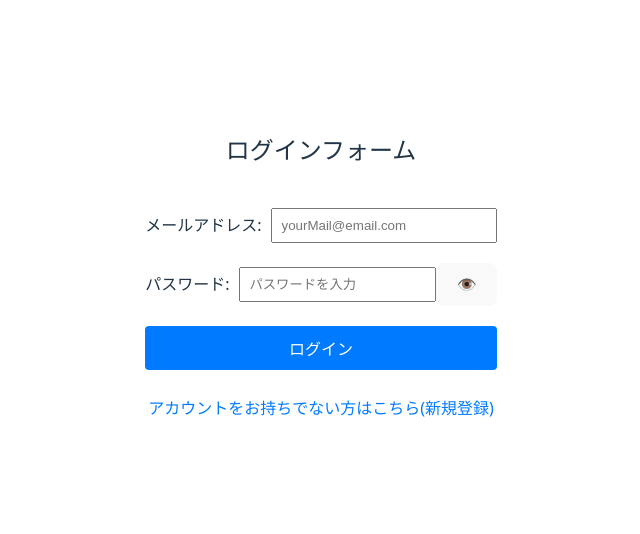
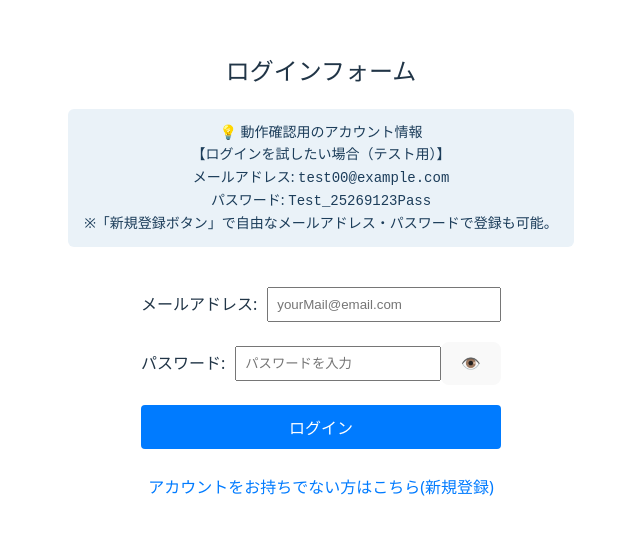
Before and after one commit to terahashi/react-next-study, a React (Vite) app: page /study/LoginFormApp in a window 1280 px wide. Shown: the part 116-650 px from the top of the page, without its empty margins (319-959 px from the left). Built offline with nearby package versions, Linux system fonts and the light colour scheme; no server answers.

Commit message:
ログイン限定ページ(マイページなど)を作成 完了

```diff
--- a/src/components/study/LoginSuccess.jsx
+++ b/src/components/study/LoginSuccess.jsx
@@ -1,21 +1,30 @@
 //LoginFormApp.jsxから責務分離
-//ログイン「成功時の完了画面」
+//ログイン成功時の「完了画面」です。
 
 import React from 'react';
 
-export const LoginSuccess = ({ email, onReset }) => {
+export const LoginSuccess = ({ email, user, onReset }) => {
   return (
-    <div>
-      <h2 style={{ color: 'green' }}>ログイン成功</h2>
-      <p>
-        ようこそ、<strong>{email}</strong> さん
-      </p>
-
+    <div style={{ width: '100%', maxWidth: '400px', margin: '0 auto', padding: '20px' }}>
+      {/* ⬇︎ヘッダー */}
+      <header
+        style={{
+          display: 'flex',
+          justifyContent: 'space-between',
+          alignItems: 'center',
+          marginBottom: '100px',
+          paddingBottom: '10px',
+          gap: '10px',
+        }}
+      >
+        <h2 style={{ margin: 0 }}>マイページ</h2>
         <button
           onClick={onReset}
           style={{
-          marginTop: '15px',
-          padding: '8px 16px',
+            padding: '4px 8px',
+            fontSize: '14px',
+            lineHeight: '1',
+            height: '36px',
             backgroundColor: '#6c757d',
             color: '#fff',
             border: 'none',
@@ -25,6 +34,34 @@ export const LoginSuccess = ({ email, onReset }) => {
         >
           ログアウト
         </button>
+      </header>
+
+      {/* ⬇︎メインコンテンツ（ユーザー情報カード） */}
+      <main>
+        <h3
+          style={{
+            marginBottom: '50px',
+            display: 'flex',
+            alignItems: 'center',
+            gap: '8px', // ここで全体のすき間を調整！
+          }}
+        >
+          <span>おかえりなさい！</span>
+          <span>{user?.email}さん。</span>
+        </h3>
+
+        <div style={{ display: 'flex', justifyContent: 'space-between', alignItems: 'center' }}>
+          <label>✅ログイン中のメールアドレス</label>
+          {/* user?.email で Supabase から届いたメールアドレスを表示 */}
+          <p>{user?.email}</p>
+        </div>
+
+        <div style={{ display: 'flex', justifyContent: 'space-between', alignItems: 'center' }}>
+          <label>✅ユーザー固有ID(UUID)</label>
+          {/* user?.id で Supabase が発行した固有IDを表示 */}
+          <p>{user?.id}</p>
+        </div>
+      </main>
     </div>
   );
 };
--- a/src/pages/study/LoginFormApp.jsx
+++ b/src/pages/study/LoginFormApp.jsx
@@ -230,15 +230,38 @@ export const LoginFormApp = () => {
 
   //ログイン成功時は完了画面を返す(アーリーリターン)
   if (isLoggedIn) {
-    return <LoginSuccess email={formData.email} onReset={handleLogout} />;
+    //LoginSuccess.jsxを呼び出す
+    return <LoginSuccess email={formData.email} user={user} onReset={handleLogout} />;
   }
 
   //JSX「ログインフォーム」
   return (
     <div style={{ padding: '20px', margin: '0 auto' }}>
       <h2>ログインフォーム</h2>
+      <div
+        style={{
+          backgroundColor: '#eaf2f8',
+          padding: '12px 16px',
+          borderRadius: '6px',
+          marginBottom: '20px',
+          fontSize: '14px',
+          lineHeight: '1.6',
+          color: '#1c3d5a',
+        }}
+      >
+        <strong>💡 動作確認用のアカウント情報</strong>
+        <br />
+        <strong>【ログインを試したい場合（テスト用）】</strong>
+        <br />
+        メールアドレス: <code>test00@example.com</code>
+        <br />
+        パスワード: <code>Test_25269123Pass</code>
+        <br />
+        <span>※「新規登録ボタン」で自由なメールアドレス・パスワードで登録も可能。</span>
+      </div>
 
       {/* ⬇︎ログインフォーム初期画面 */}
+      {/* Login.jsxを表示するコンポーネントを呼び出す */}
       <Login
         formData={formData}
         showPassword={showPassword}
```
Also changed, not shown: tech.txt. Lines whose indentation alone changed are shown as unchanged.
